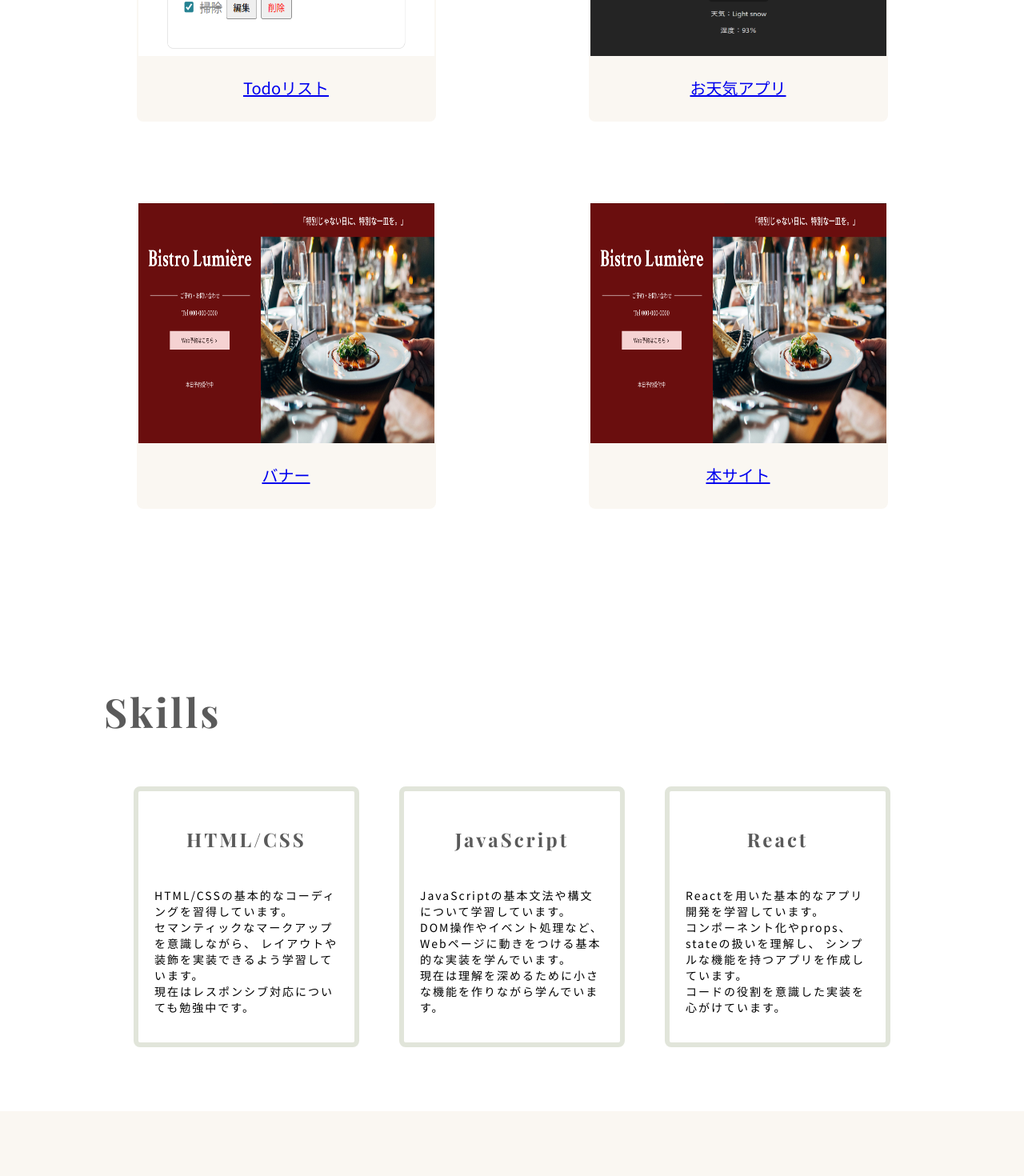
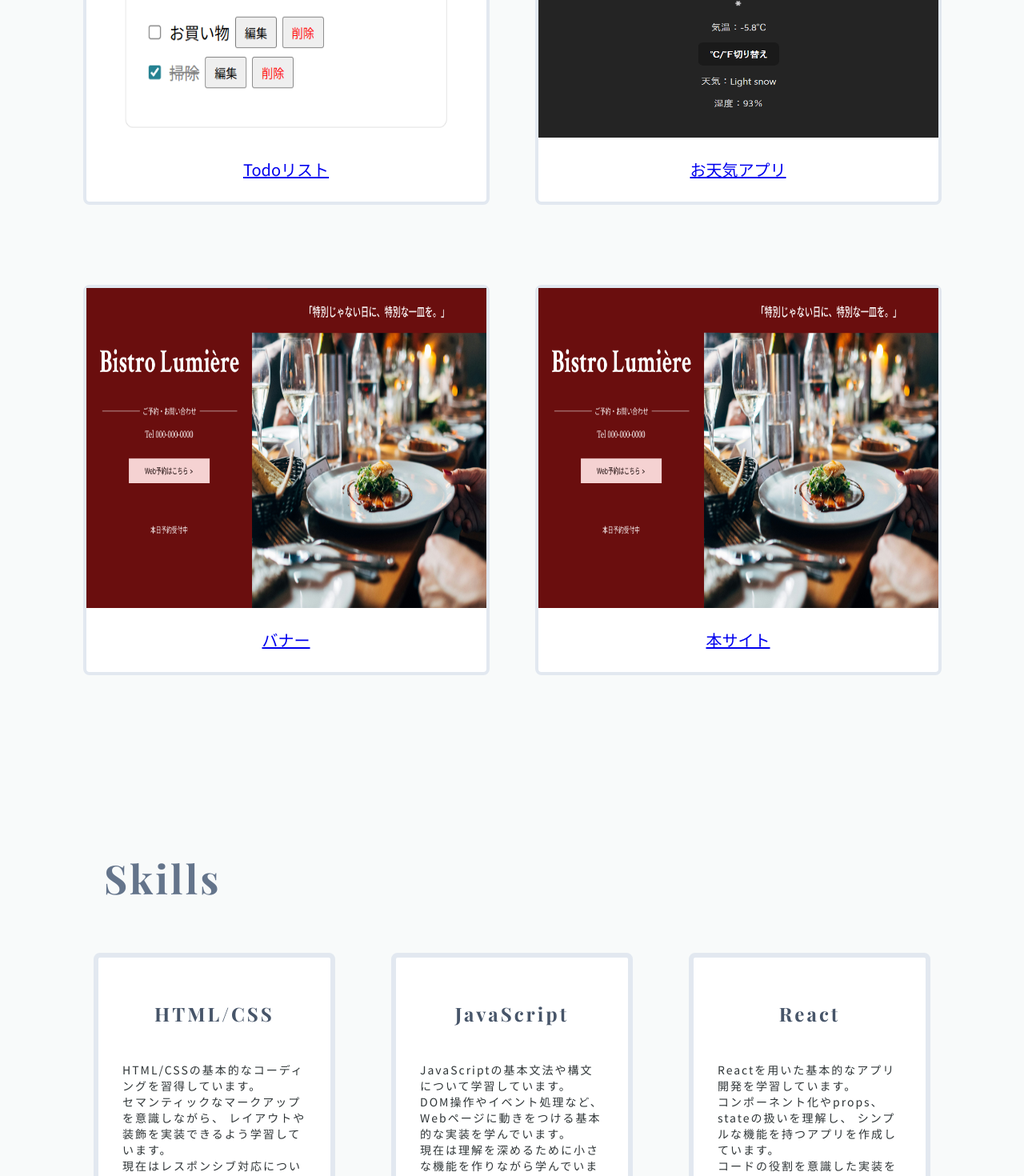
Before and after one commit to ikehatakasumi-del/myportfolio, a Next.js app: page / in a window 1280 px wide. Shown: the part 1330-2800 px from the top of the page at 80% size. Built offline with nearby package versions, Linux system fonts and the light colour scheme; a web font is replaced by a local one.

Commit message:
color変更

```diff
--- a/app/components/WorksCard.js
+++ b/app/components/WorksCard.js
@@ -6,8 +6,8 @@ const WorksCard = ({work}) => {
             <Image
             src={work.image}
             alt={work.title}
-            width={370}
-            height={300}
+            width={500}
+            height={400}
             />
             <p>{work.title}</p>
 
--- a/app/globals.css
+++ b/app/globals.css
@@ -1,55 +1,14 @@
-/* :root {
-  --background: #ffffff;
-  --foreground: #171717;
-}
-
-@media (prefers-color-scheme: dark) {
-  :root {
-    --background: #0a0a0a;
-    --foreground: #ededed;
-  }
-}
-
-html,
-body {
-  max-width: 100vw;
-  overflow-x: hidden;
-}
-
-body {
-  color: var(--foreground);
-  background: var(--background);
-  font-family: Arial, Helvetica, sans-serif;
-  -webkit-font-smoothing: antialiased;
-  -moz-osx-font-smoothing: grayscale;
-}
-
-* {
-  box-sizing: border-box;
-  padding: 0;
-  margin: 0;
-}
-
-a {
-  color: inherit;
-  text-decoration: none;
-}
-
-@media (prefers-color-scheme: dark) {
-  html {
-    color-scheme: dark;
-  }
-} */
-
 /* ここから！！ */
 body {
-    background-color: white;
+    /* background-color: white; */
     width: 100%;
     margin: 0 auto;
     font-family: 'Noto Sans JP', sans-serif;
+    /* background: linear-gradient(40deg, #e7e9ef, #8282e4); */
 }
 html, body {
   overflow-x: hidden;
+  background-color: #F8FAFA;
 }
 
 .container {
@@ -63,7 +22,7 @@ html, body {
     justify-content: space-around;
     /* align-items: flex-start; */
     padding: 30px 60px;
-    background-color: #faf9f6;
+    /* background-color: #faf9f6; */
     /* background: linear-gradient(40deg, #e7e9ef, #8282e4); */
     position: relative;
 }
@@ -73,7 +32,7 @@ html, body {
 }
 
 .header-text h1 {
-    color: #5a5a5a;
+    color: #334155;
     font-size: 76px;
     letter-spacing: 1rem;
     font-weight: bold;
@@ -93,7 +52,7 @@ html, body {
     font-size: 20px;
     padding-top: 270px;
     letter-spacing: 7px;
-    color: #333;
+    color: #64748B;
 }
 
 .nav-list {
@@ -111,13 +70,13 @@ html, body {
 }
 .nav-list ul li a {
     text-decoration: none;
-    color: #333;
+    color: #2F3537;
     font-size: 1rem;
     /* font-weight: bold; */
     font-family: 'Playfair Display', sans-serif;
 }
 .nav-list ul li a:hover {
-    color: #98a5b4;
+    color: #D1A27A;
 }
 
 /* section */
@@ -126,14 +85,14 @@ section {
 }
 h2 {
     margin: 30px 0 60px 40px;
-    color: #5a5a5a;
+    color: #64748B;
     font-size: 50px;
     letter-spacing: 3px;
     font-family: 'Playfair Display', sans-serif;
 }
 
 h3 {
-    color: #5a5a5a;
+    color: #475569;
     font-size: 24px;
     letter-spacing: 3px;
     text-align: center;
@@ -142,6 +101,11 @@ h3 {
 }
 h4 {
     font-size: 20px;
+    text-align: center;
+    /* margin-left: 40px; */
+    padding-bottom: 20px;
+    color: #475569;
+    border-bottom: 2px solid #E2E8F0;
 }
 
 
@@ -153,11 +117,11 @@ h4 {
     justify-content: space-around;
 }
 .works-item {
-    width: 370px;
-    height: 380px;
-    background: #faf7f2;
+    width: 500px;
+    height: 480px;
+    background: #FFFFFF;
     border-radius: 8px;
-    border: 2px solid #faf7f2;
+    border: 4px solid #E2E8F0;
     margin-bottom: 70px;
     /* flex-wrap: wrap; */
 }
@@ -169,31 +133,31 @@ h4 {
 
 /* skills */
 .skills {
-    padding-bottom: 80px;
+    padding-bottom: 150px;
 }
 .skills-list {
     display: flex;
     justify-content: center;
-    gap: 50px;
+    gap: 70px;
     /* flex-wrap: wrap; */
-    /* gap: 5px; */
 }
 .skills-card {
     background: #fff;
-    padding: 20px;
+    padding: 30px;
     width: 230px;
-    border: 6px solid rgb(225, 229, 218);
+    border: 6px solid #E2E8F0;
     border-radius: 8px;
 }
 .skills-card p {
     font-size: 14px;
     letter-spacing: 2px;
+    color: #2F3537;
     /* text-align: center; */
 }
 /* about */
 .about {
-    background: #faf7f2;
-    padding: 100px 0;
+    /* background: #faf7f2; */
+    padding: 80px 0;
 }
 .about h2 {
     margin-bottom: 60px;
@@ -208,8 +172,8 @@ h4 {
 }
 .about-inner p {
     font-size: 16px;
-    color: #555;
-    line-height: 28px;
+    color: #64748B;
+    line-height: 30px;
     margin-left: 40px;
 }
 .about img {
@@ -224,5 +188,5 @@ h4 {
     text-align: center;
     padding: 8px;
     font-size: 13px;
-    color: #453939;
+    color: #2F3537;
 }
--- a/app/works/[slug]/layout.js
+++ b/app/works/[slug]/layout.js
@@ -6,7 +6,7 @@ export default function DetailLayout({ children }) {
   return (
     <>
       <DetailHeader /> {/* 詳細ページ専用のヘッダー */}
-      {children}       {/* ここに詳細ページ（page.js）の中身が入ります */}
+      {children}       {/* ここに詳細ページ（page.js）の中身が入る */}
     </>
   );
 }
```
Also changed, not shown: app/works/[slug]/page.js (+47 -12 lines).
